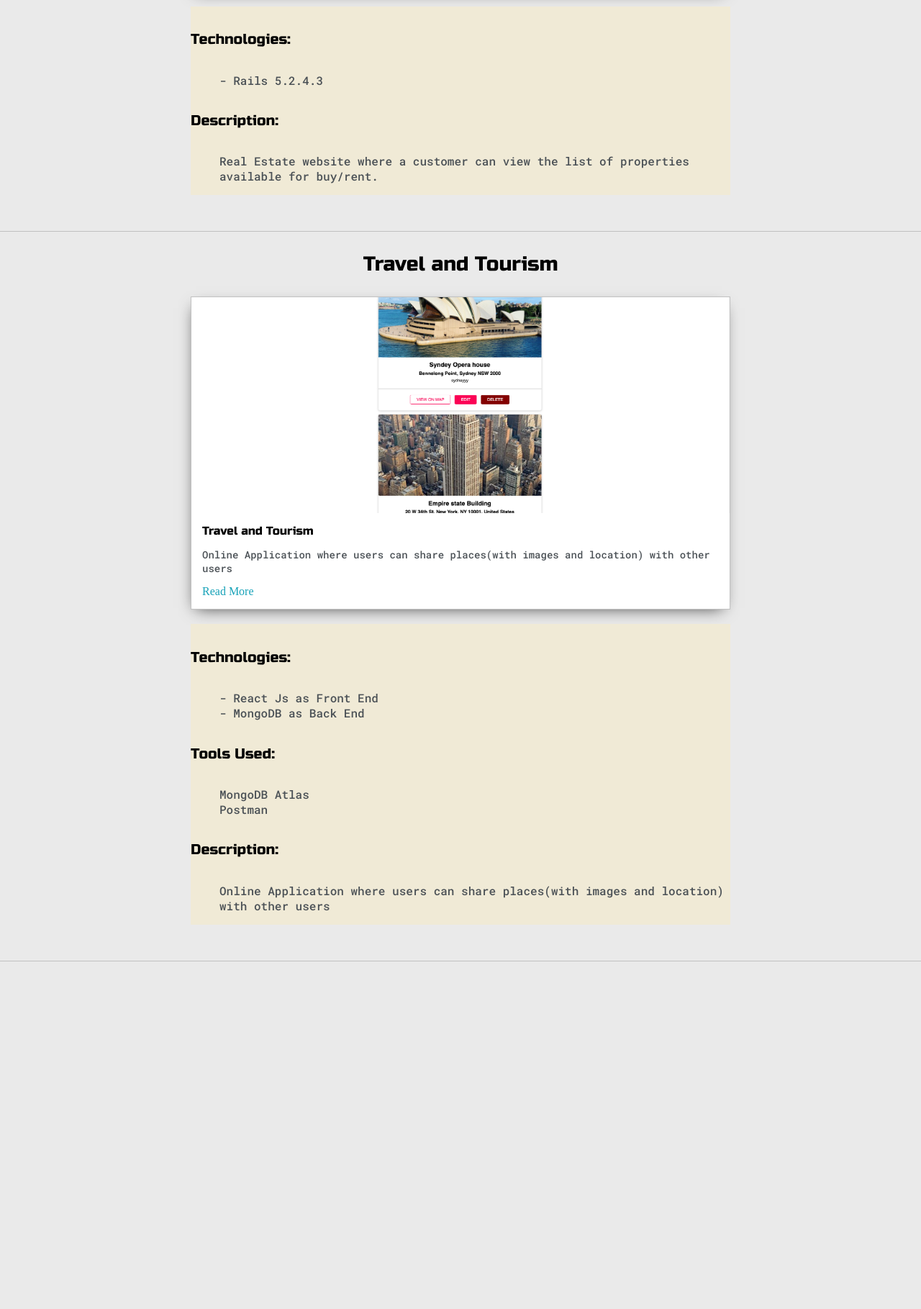
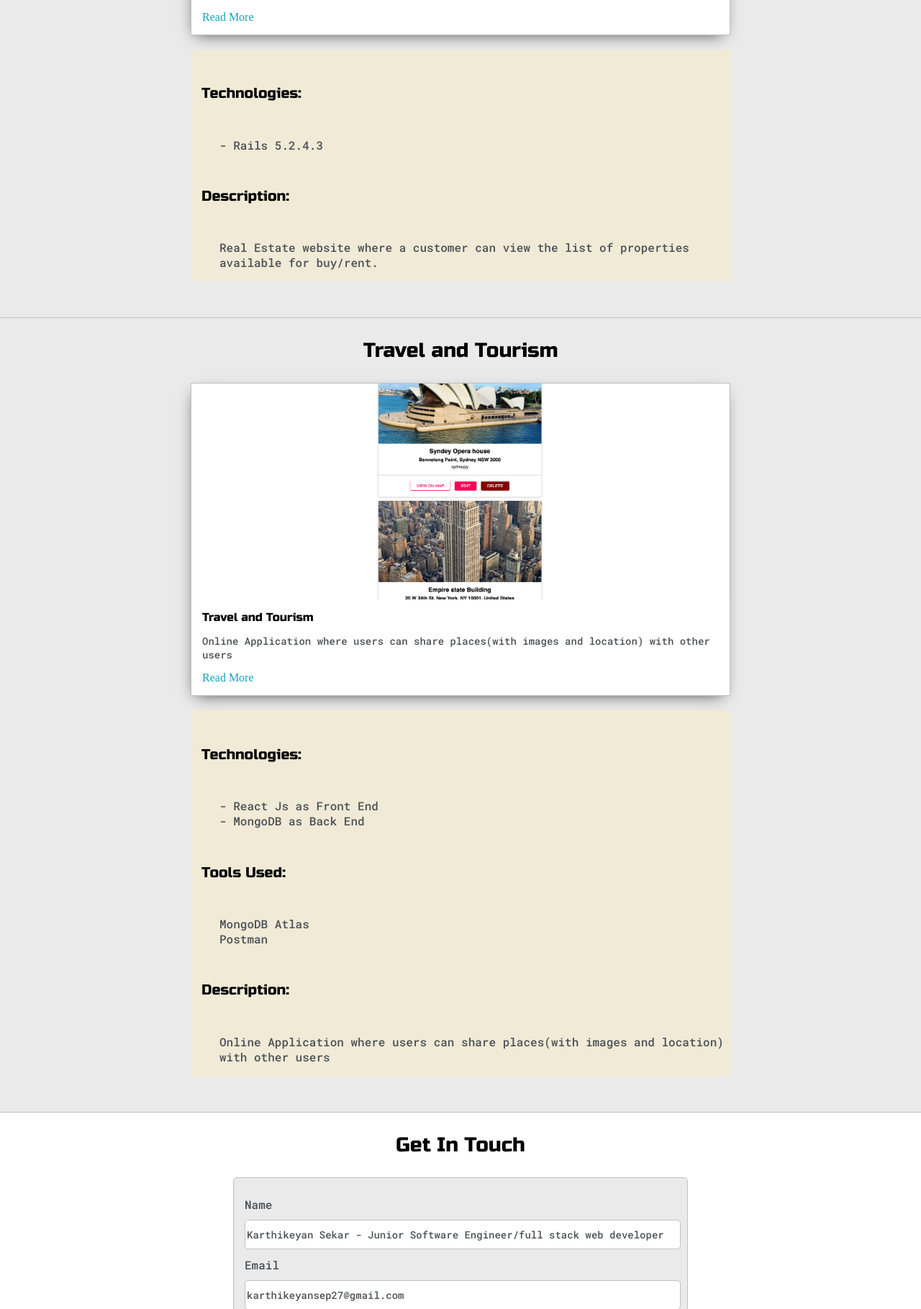
Before and after one commit to karthikeyansekar-sydney/portfolio-website, a PHP site: page / in a window 1280 px wide. Shown: the part 2796-4615 px from the top of the page at 72% size. Before the commit the page ends 4132 px from the top, so only its background shows below. Run offline with PHP 8.4, Linux system fonts and the light colour scheme.

Commit message:
big div's for projects

```diff
--- a/css/style.css
+++ b/css/style.css
@@ -402,6 +402,9 @@ h6 { font-size: 16px;}
 	border:none;
 }
 
+.decor {
+		padding:15px;
+}
 
 @media screen and (max-width: 1200px){
 	.main-container{
--- a/home.html
+++ b/home.html
@@ -163,13 +163,13 @@
         </div>
         <div id="skills">
           <div>
-            <h5>Technologies:</h5>
+            <h5 class="decor">Technologies:</h5>
             <ul>
               <li>- Javascript</li>
               <li>- jquery</li>
               <li>- Html,CSS</li>
             </ul>
-            <h5>Description:</h5>
+            <h5 class="decor">Description:</h5>
             <ul>
               <li>
                 Real Estate website where a customer can view the list of
@@ -199,11 +199,11 @@
         </div>
         <div id="skills">
           <div>
-            <h5>Technologies:</h5>
+            <h5 class="decor">Technologies:</h5>
             <ul>
               <li>- Rails 5.2.4.3</li>
             </ul>
-            <h5>Description:</h5>
+            <h5 class="decor">Description:</h5>
             <ul>
               <li>
                 Real Estate website where a customer can view the list of
@@ -233,17 +233,17 @@
         </div>
         <div id="skills">
           <div>
-            <h5>Technologies:</h5>
+            <h5 class="decor">Technologies:</h5>
             <ul>
               <li>- React Js as Front End</li>
               <li>- MongoDB as Back End</li>
             </ul>
-            <h5>Tools Used:</h5>
+            <h5 class="decor">Tools Used:</h5>
             <ul>
               <li>MongoDB Atlas</li>
               <li>Postman</li>
             </ul>
-            <h5>Description:</h5>
+            <h5 class="decor">Description:</h5>
             <ul>
               <li>
                 Online Application where users can share places(with images and
@@ -254,7 +254,7 @@
         </div>
       </div>
     </section>
-    <!-- <section class="s2">
+    <section class="s2">
       <div class="main-container">
         <a href=""></a>
         <h3 style="text-align: center;">Get In Touch</h3>
@@ -263,21 +263,24 @@
           <a name="contact"></a>
 
           <label>Name</label>
-          <input class="input-field" type="text" name="name" />
-
-          <label>Subject</label>
-          <input class="input-field" type="text" name="subject" />
+          <input class="input-field" type="text" name="name" value="Karthikeyan Sekar - Junior Software Engineer/full stack web developer"/>
 
           <label>Email</label>
-          <input class="input-field" type="text" name="email" />
-
-          <label>Message</label>
-          <textarea class="input-field" name="message"></textarea>
-
-          <input id="submit-btn" type="submit" value="Send" />
+          <input class="input-field" type="text" name="email" value="karthikeyansep27@gmail.com" />
+          <label>Linkedin</label>
+          <div class="input-field">
+          <a target="_blank" href="https://www.linkedin.com/in/karthikeyan-sekar/
+        ">Click Here</a>
+          </div>
+          <label>GitHub</label>
+          <div class="input-field">
+          <a target="_blank" href="https://github.com/karthikeyansekar-sydney
+          ">Click Here</a>
+          </div>
+          <input id="submit-btn" type="submit" value="Resume" onclick="window.open('Karthikeyan_Sekar-Resume.pdf'); return true;" />
         </form>
       </div>
-    </section> -->
+    </section>
     <script type="text/javascript" src="js/script.js"></script>
   </body>
 </html>
```
